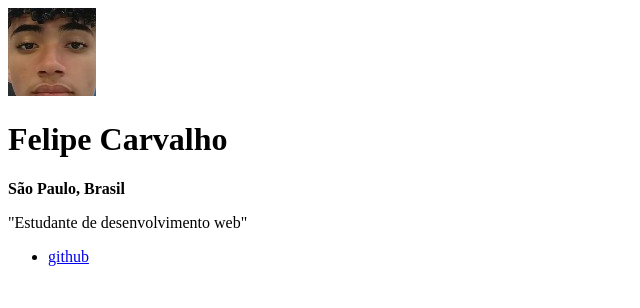
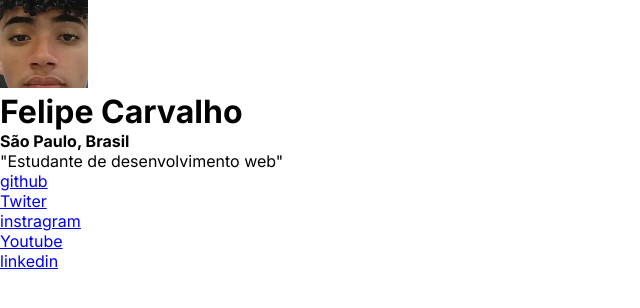
Before and after one commit to felps123qv/LINKTREE, a plain HTML site: page index.html in a window 1280 px wide. Shown: the whole page, without its empty margins (0-640 px from the left). Drawn offline with Linux system fonts and the light colour scheme.

Commit message:
Primeiras estilizações com CSS

```diff
--- a/index.html
+++ b/index.html
@@ -1,6 +1,7 @@
 <!DOCTYPE html>
 <html lang="pt-br">
 <head>
+    <link rel="stylesheet" href="style.css">
     <meta charset="UTF-8">
     <meta name="viewport" content="width=device-width, initial-scale=1.0">
     <title>Link Tree</title>
@@ -17,6 +18,19 @@
 
         <ul>
             <li><a href="https://github.com" target="_blank">github</a></li>
+            <li>
+                <a href="https://x.com/home" target="_blank">Twiter</a>
+            </li>
+            <li>
+                <a href="https://www.instagram.com" target="_blank">instragram</a>
+            </li>
+            <li>
+                <a href="https://www.youtube.com" target="_blank">Youtube</a>
+            </li>
+
+            <li>
+                <a href="https://www.linkedin.com/feed/?trk=guest_homepage-basic_google-one-tap-submit" target="_blank">linkedin</a>
+            </li>
 
 
 
--- /dev/null
+++ b/style.css
@@ -0,0 +1,8 @@
+@import url('https://fonts.googleapis.com/css2?family=Inter:ital,opsz,wght@0,14..32,100..900;1,14..32,100..900&display=swap');
+
+* {
+    margin: 0;
+    padding: 0;
+    box-sizing: border-box;
+    font-family: "inter", sans-serif;
+}
```
